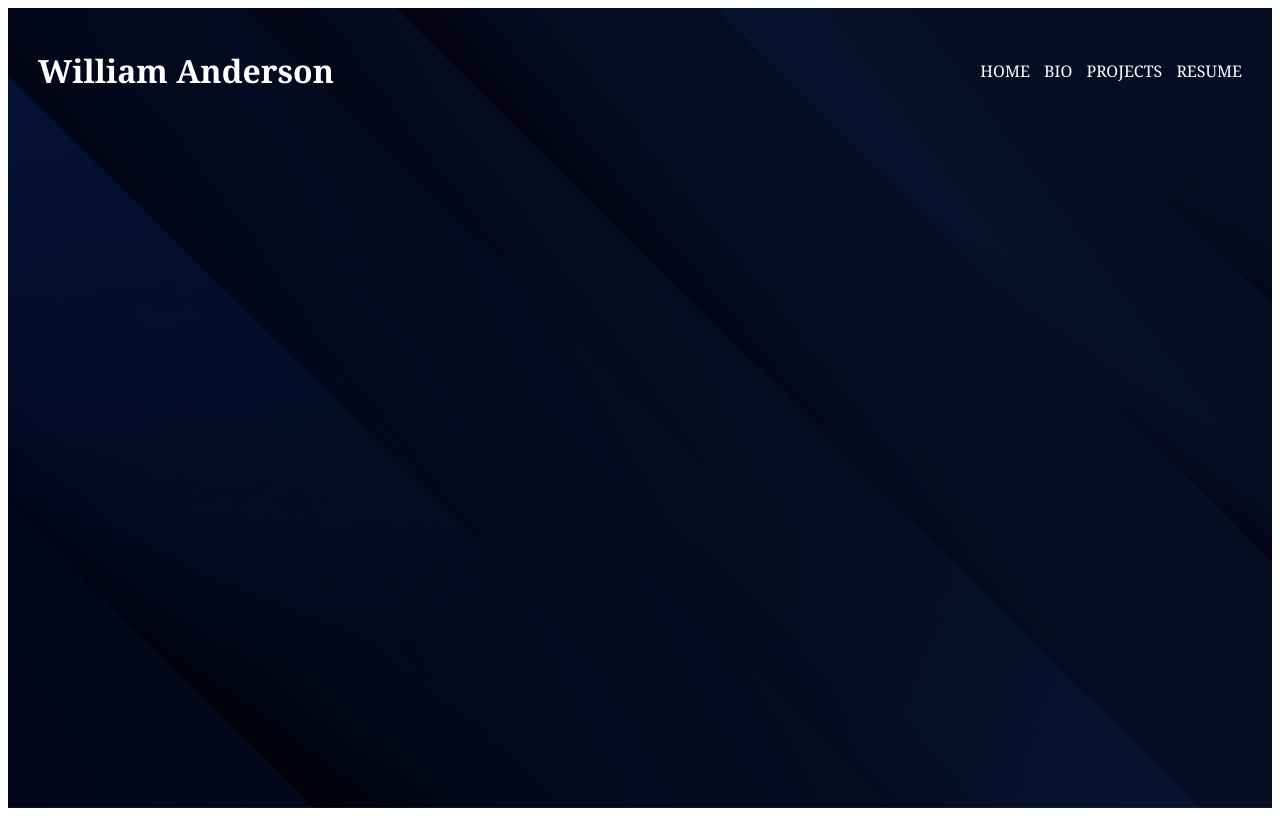
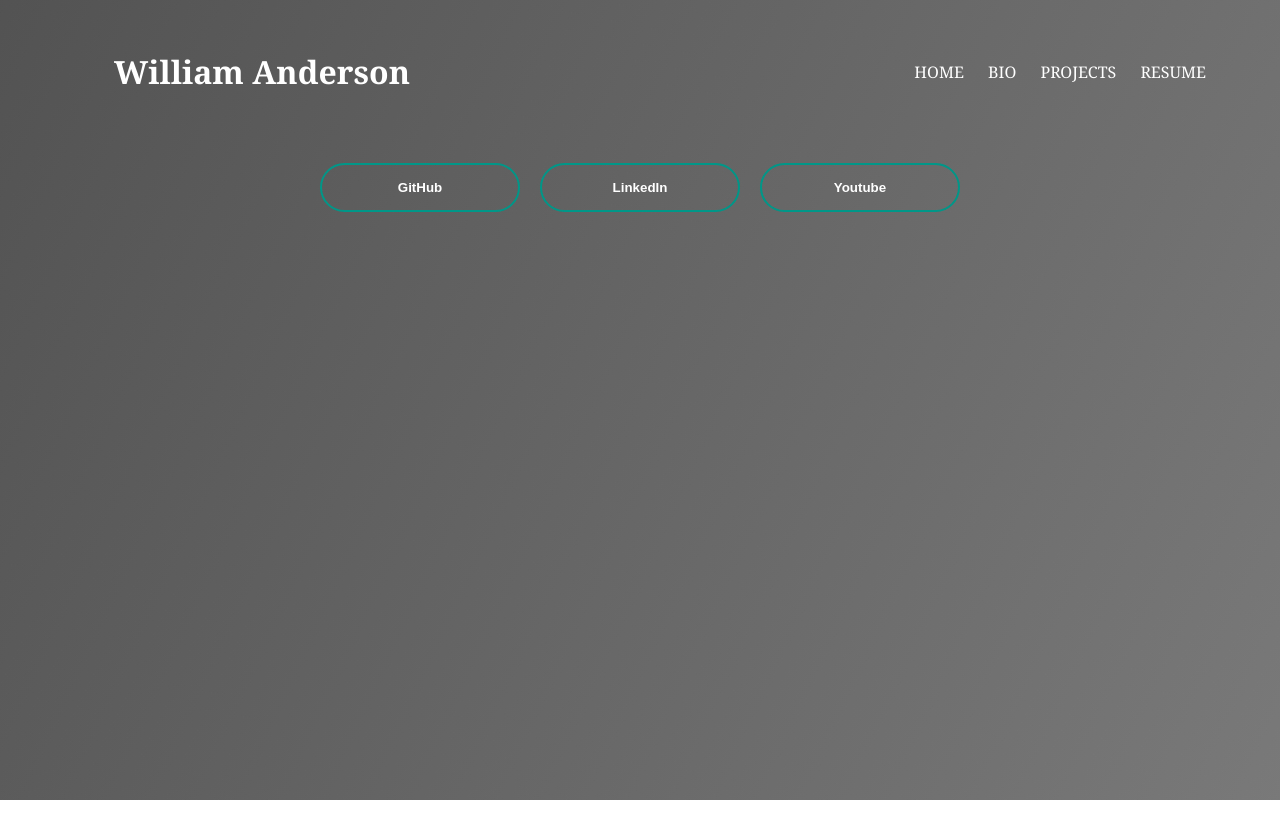
Before and after one commit to Wand2843/Portfolio_Project, a plain HTML site: page index.html in a window 1280 px wide. Drawn offline with Linux system fonts and the light colour scheme.

Commit message:
created buttons

```diff
--- a/index.html
+++ b/index.html
@@ -16,6 +16,13 @@
                  <li><a href="#">Resume</a></li>
              </ul>
          </div>
+         <div class="content">
+            <div class="media-buttons">
+                <button type="button">GitHub</button>
+                <button type="button">LinkedIn</button>
+                <button type="button">Youtube</button>
+            </div>
+         </div>
         </div>
     </body>
 </html>
--- a/styles.css
+++ b/styles.css
@@ -1,25 +1,33 @@
+* {
+    margin: 0;
+    padding: 0;
+}
+
 .bg-image {
     width: 100%;
     height: 100vh;
-    background-image: linear-gradient(rgba(0,0,0,0.75),rgba(0,0,0,0.75)),url(1014.jpg);
+    background-image: linear-gradient( 115deg, rgba(64, 64, 64, 0.9), rgba(64, 64, 64, 0.7));
     background-size: cover;
     background-position: center;
 }
 
 .navbar ul {
     list-style: none;
-    padding-right: 20px;
+
 }
 
-.navbar li {
+.navbar ul li {
     display: inline;
-    padding-right: 10px;
+    position: relative;
+    margin: 0 10px;
 }
 
 .navbar h1 {
-    padding-left: 30px;
+    padding-left: 50px;
     color: #fff;
 }
+
+
 
 .navbar ul li a {
     text-decoration: none;
@@ -27,18 +35,51 @@
     text-transform: uppercase;
 }
 
+.navbar ul li::after {
+    content: '';
+    height: 3px;
+    width: 0;
+    background: #009688;
+    position: absolute;
+    left: 0;
+    bottom: -5px;
+    transition: 0.5s;
+}
+
+.navbar ul li:hover::after {
+    width: 100%;
+}
+
 
 .navbar {
-    width: 100%;
+    width: 90%;
     margin: auto;
-    padding: 20px 0;
+    padding: 50px 0;
     display: flex;
     align-items: center;
-    float: right;
-
     justify-content: space-between;
+    z-index: 999;
 }
 
 body {
     font-family: Georgia, 'Times New Roman', Times, serif;
 }
+
+button {
+    width: 200px;
+    padding: 15px 0;
+    text-align: center;
+    margin: 20px 10px;
+    border-radius: 25px;
+    font-weight: bold;
+    border: 2px solid #009688;
+    background: transparent;
+    color: #fff;
+}
+
+.media-buttons {
+
+    width: 100%;
+    display: flex;
+    justify-content: center;
+}
```
